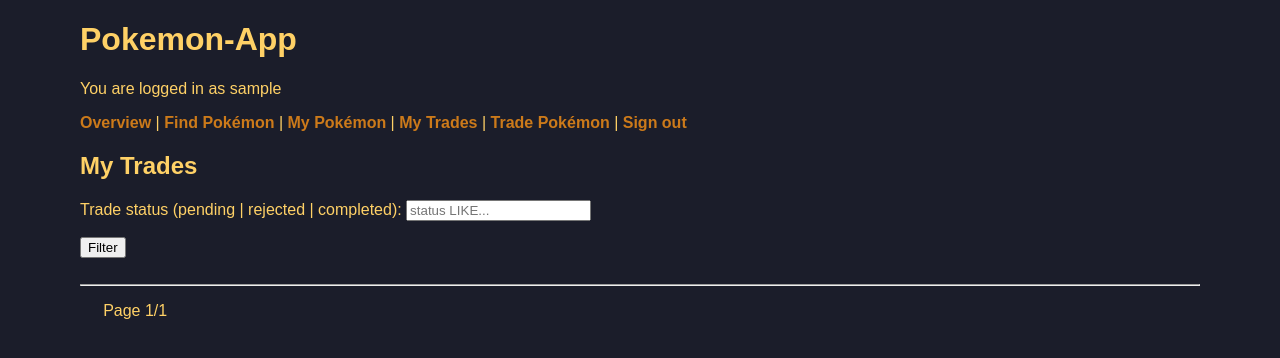
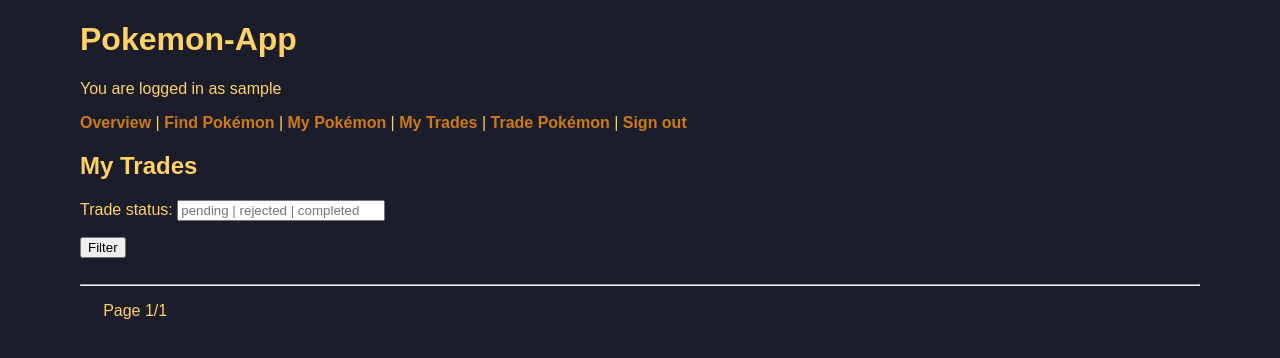
Before and after one commit to jlostaln/pokemon-app, a Flask app: page /my_trades/ in a window 1280 px wide. Shown: the top 358 px of the page. Run offline with Flask 3, Linux system fonts and the light colour scheme; the visitor is signed in with stand-in values (Sample User, id 1); data that the repository does not hold is empty.

Commit message:
Improve search box on my_trades.html page

```diff
--- a/schema.sql
+++ b/schema.sql
@@ -88,7 +88,6 @@
 CREATE INDEX idx_pokemon_types_type ON pokemon_types(type);
 CREATE INDEX idx_pokemon_types_pokemon_id_type ON pokemon_types(pokemon_id, type);
 
-
 CREATE INDEX idx_pokemon_status_pokemon_id ON pokemon_status(pokemon_id);
 CREATE INDEX idx_pokemon_status_value ON pokemon_status(value);
 
--- a/templates/my_trades.html
+++ b/templates/my_trades.html
@@ -7,8 +7,8 @@
 
 <form action="/my_trades/" method="get">
   <p>
-    <label for="query">Trade status (pending | rejected | completed)</label>:
-    <input type="text" name="query" id="query" value="{{ query if query }}" placeholder="status LIKE...">
+    <label for="query">Trade status</label>:
+    <input type="text" style="width: 200px" name="query" id="query" value="{{ query if query }}" placeholder="pending | rejected | completed">
   </p>
   <input type="submit" value="Filter">
 </form>
@@ -30,10 +30,6 @@
 {% for trade_id, trade_rows in transactions|groupby("trade_id")|reverse %}
 <h3>Trade {{ trade_id }}</h3>
 <p>Status: {{ trade_rows[0].status }}</p>
-<p>
-  Requester: {{ trade_rows[0].requester_id }} |
-  Responder: {{ trade_rows[0].responder_id }}
-</p>
 <p>
   {% if session.user_id == trade_rows[0].requester_id %}
     You are the requester in this swap.
```
